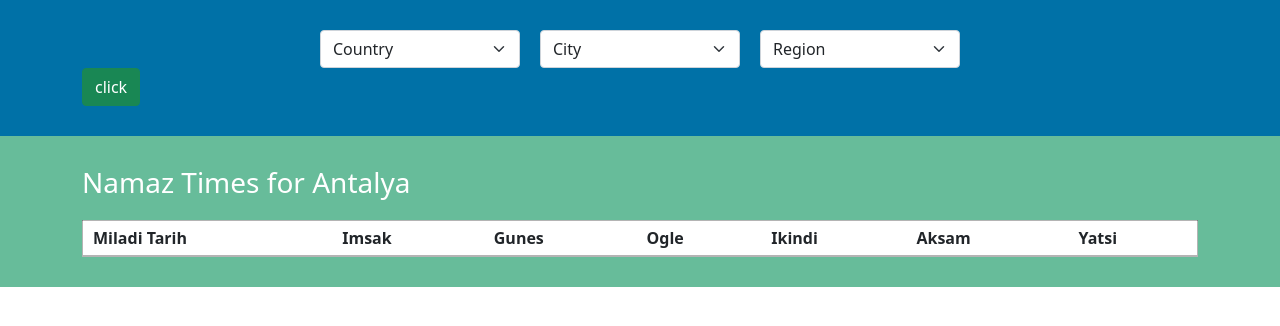
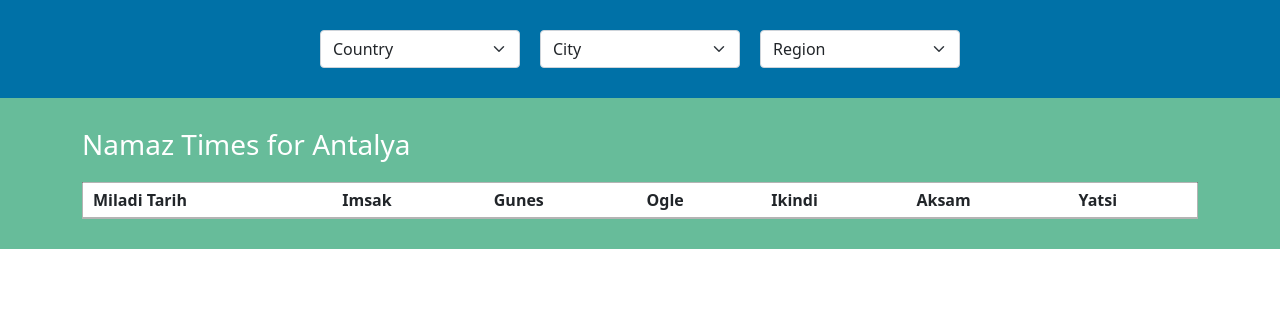
Before and after one commit to kenangsmv/Namaz-Vaxtlari, a plain HTML site: page index.html in a window 1280 px wide. Drawn offline with nearby package versions, Linux system fonts and the light colour scheme; no server answers.

Commit message:
balaca duzenlemeler

```diff
--- a/index.html
+++ b/index.html
@@ -30,9 +30,7 @@
                   </select>
             </div>
 
-              <button id="add" class = "btn btn-success">
-                  click
-              </button>
+
 
            </div>
        </header>
@@ -55,7 +53,6 @@
                            <th>Ikindi</th>
                            <th>Aksam</th>
                            <th>Yatsi</th>
-
                        </tr>
 
                    </table>
```
